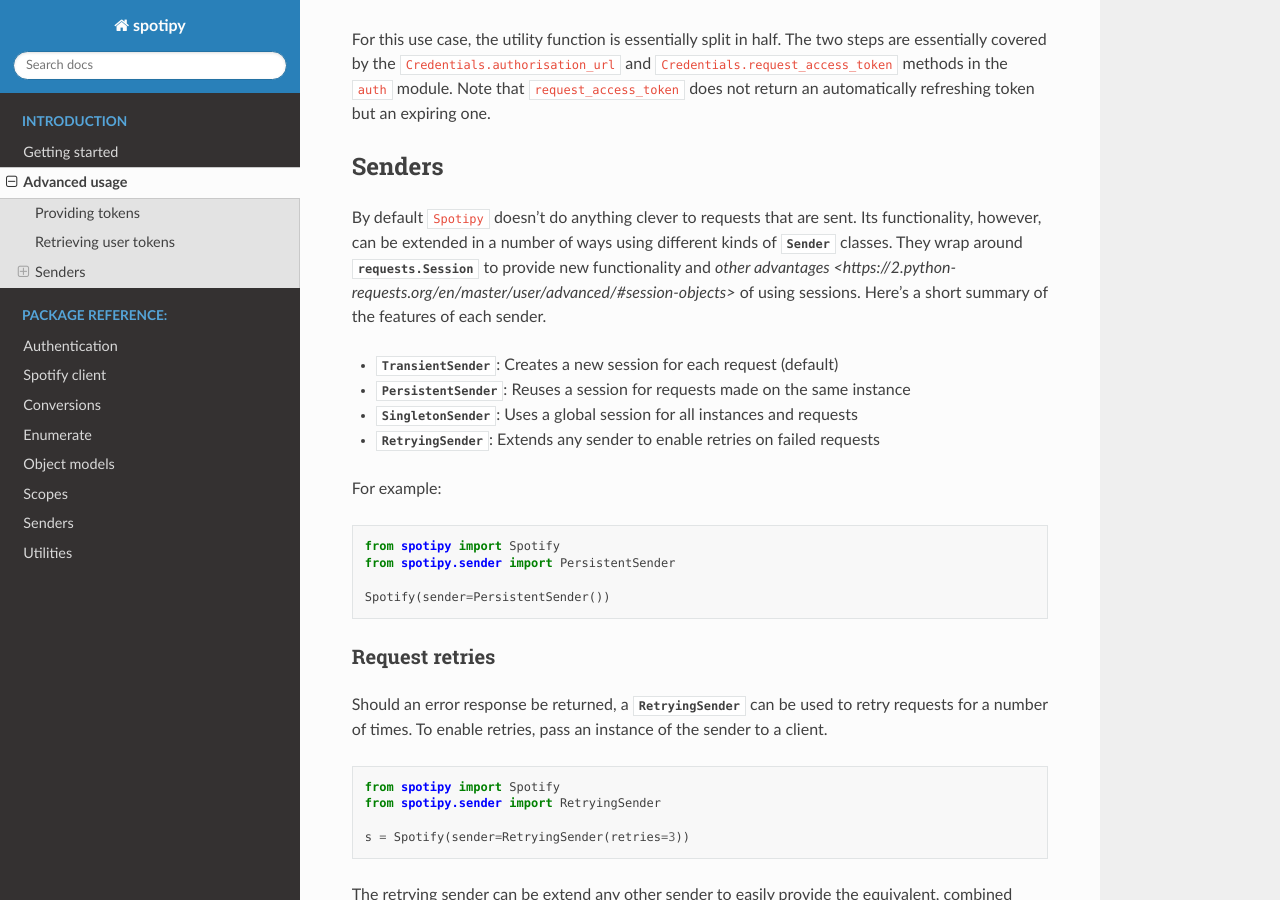
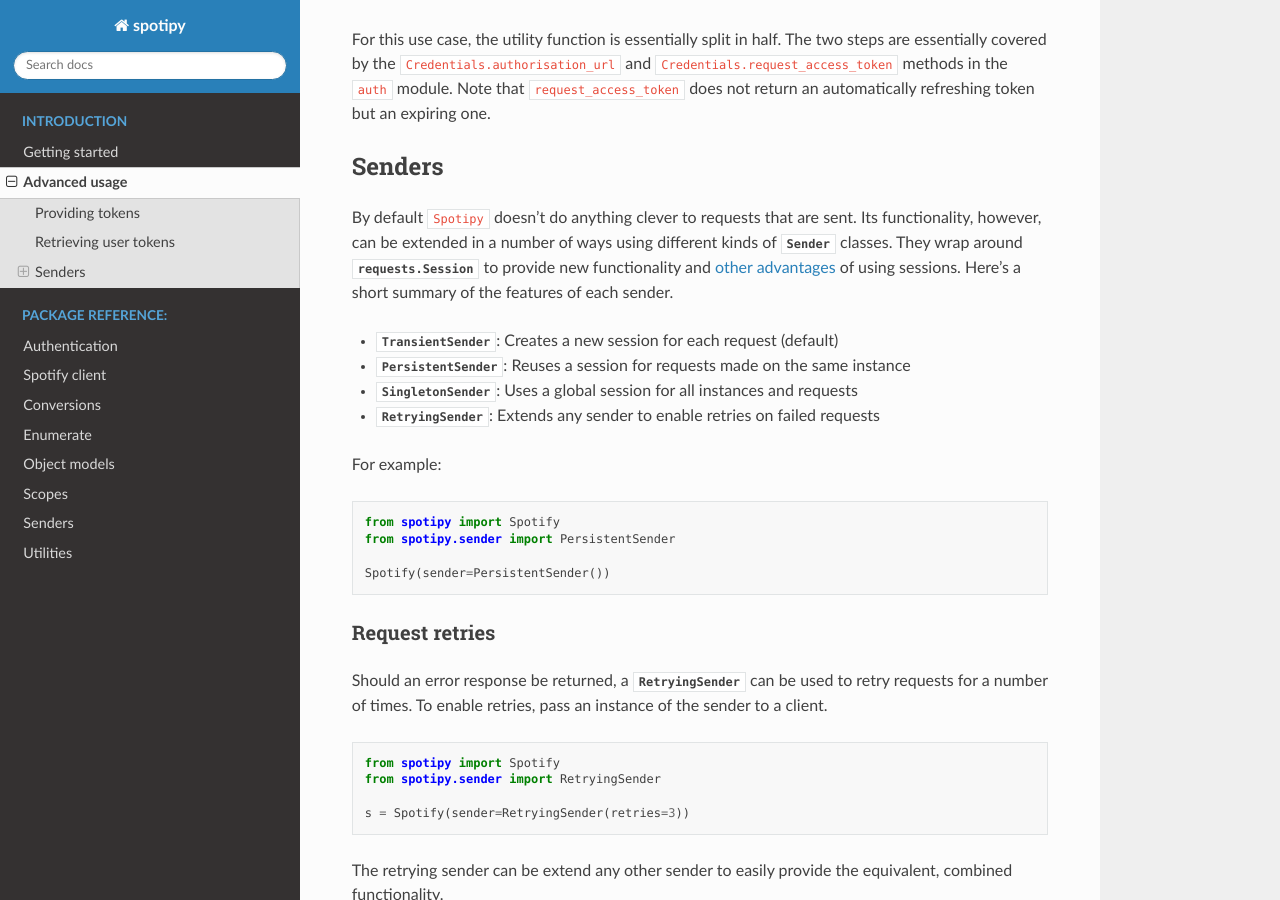
Before and after one commit to felix-hilden/tekore, a Sphinx documentation site: the page built from docs/advanced.rst, in a window 1280 px wide and 900 px high, scrolled down 799 px. Built offline with Sphinx 7.4.7 and the Read the Docs theme 2.0.0, drawn with Linux system fonts in a browser that asks for light colours; the version number could not be read and is left out.

Commit message:
Fixes Sphinx

```diff
--- a/docs/advanced.rst
+++ b/docs/advanced.rst
@@ -48,7 +48,7 @@
 Its functionality, however, can be extended in a number of ways
 using different kinds of :class:`Sender` classes.
 They wrap around :class:`requests.Session` to provide new functionality and
-`other advantages <https://2.python-requests.org/en/master/user/advanced/#session-objects>`
+`other advantages <https://2.python-requests.org/en/master/user/advanced/#session-objects>`_
 of using sessions.
 Here's a short summary of the features of each sender.
 
```
